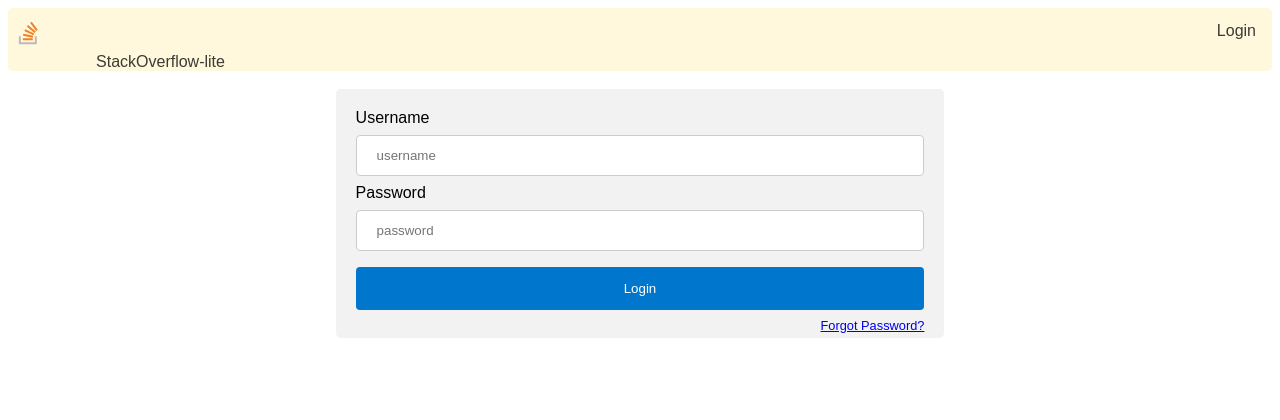
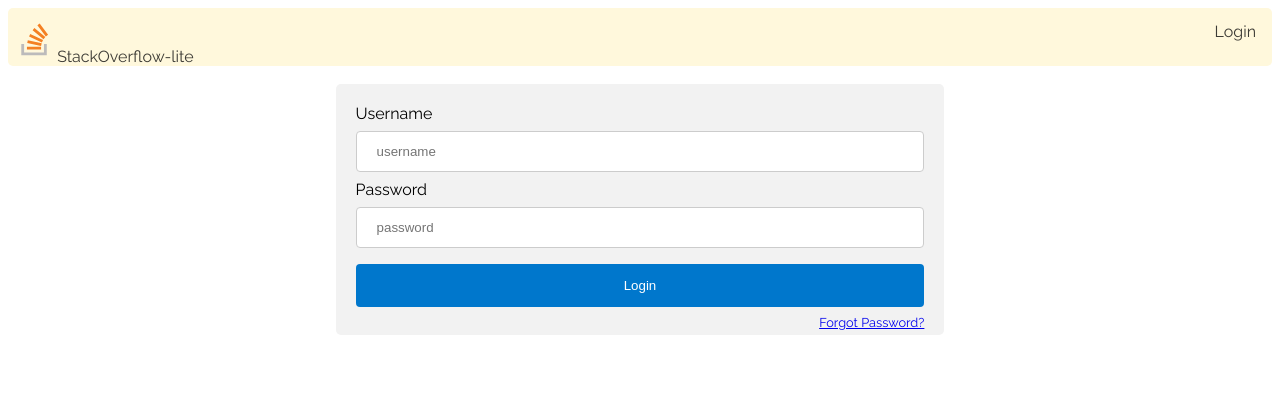
Before and after one commit to MaggieKimani1/StackOverflow-Lite-1, a Python web app: template UI/templates/login.html in a window 1280 px wide. Shown: the top 420 px of the page. Run offline with Jinja, Linux system fonts and the light colour scheme; the template is opened without the code that fills it, so the values that code supplies are empty.

Commit message:
start 162633381 improved icon alignment added google fonts link

```diff
--- a/UI/templates/login.html
+++ b/UI/templates/login.html
@@ -13,7 +13,8 @@
 <body>
     <nav>
         <ul>
-            <li><img src="../images/so.svg" alt="so"></img><a href="#" id="logo">StackOverflow-lite</a></li>
+            <link href="https://fonts.googleapis.com/css?family=Open+Sans|Raleway" rel="stylesheet">
+            <li><img src="../images/so.svg" alt="so"><a href="#" id="logo" style="display:inline-block;">StackOverflow-lite</a></img></li>
             <li style="float:right"><a class="active" href="#">Login</a></li>
         </ul>
     </nav>
```
